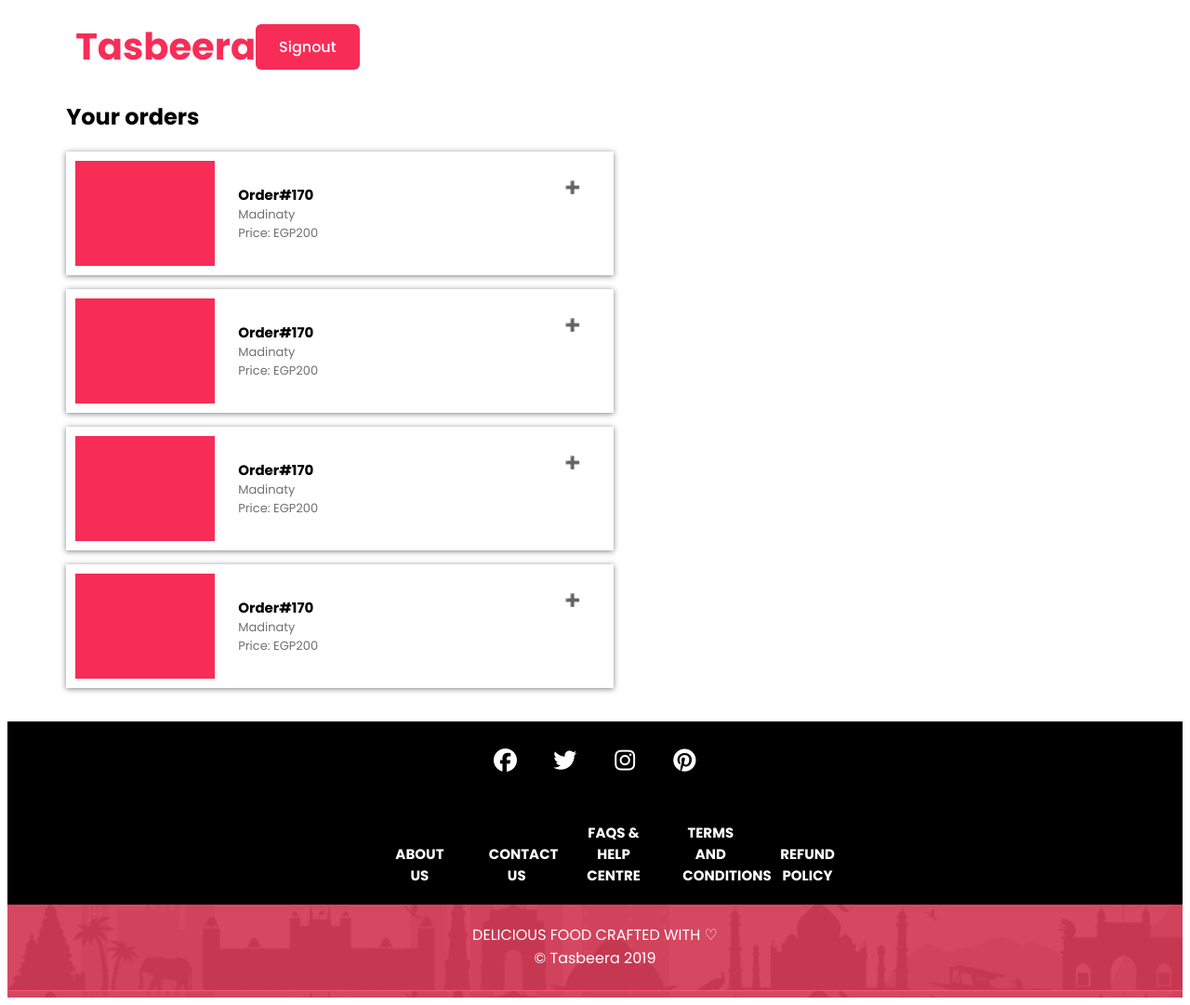
After one commit to iislamm/tasbeera, a PHP site: page /orders.html in a window 1280 px wide. The commit adds this page. Shown: the whole page at 93% size. Run offline with PHP 8.4, Linux system fonts and the light colour scheme; some libraries are stand-ins or nearby versions.

Commit message:
commit_mostafa

```diff
--- a/includes/css/main.css
+++ b/includes/css/main.css
@@ -534,6 +534,89 @@ section:first-child {
     font-size: 18px;
 }
 
+.order-page-title{
+    margin-top: 0;
+}
+
+.order-img{
+
+    background-color: #f72d57;
+
+}
+
+.order-item{
+  box-shadow:0 1px 6px 0 rgba(0,0,0,0.5);
+  display: grid;
+  grid-template-columns: 150px 150px  auto;
+  width: 50%;
+  padding: 10px;
+  grid-row-gap: 10px;
+  margin-bottom: 15px;
+}
+
+
+
+.order-info-li{
+    color: #707070;
+    font-size: 13px;
+    font-weight: normal;
+    width: 10px;
+}
+
+.order-content{
+    padding: 0;
+  background-color: white;
+  max-height: 10;
+  overflow: hidden;
+  transition: max-height 0.2s ease-out;
+  display: none;
+}
+
+.order-content li{
+    font-size: 12px;
+    font-weight: normal;
+    display: block;
+    width: 60px;
+}
+
+.order-content ul{
+    padding: 0;
+}
+
+.collapsible{
+    float: right;
+    margin-right: 20px;
+    margin-top: 20px;
+    background-color: transparent;
+    border: none;
+}
+.collapsible:after {
+    content: '\02795'; /* Unicode character for "plus" sign (+) */
+
+
+  }
+
+  .active:after {
+    content: "\2796"; /* Unicode character for "minus" sign (-) */
+
+  }
+
+
+  table, td, th {
+    border: 1px solid;
+    text-align: center;
+  }
+
+  table {
+    border-collapse: collapse;
+    width: 85%;
+  }
+
+  th, td {
+    padding: 15px;
+    font-weight: normal;
+  }
+
 @media (max-width: 1199px) {
     .side-pane-content {
         width: 33%;
--- a/includes/js/main.js
+++ b/includes/js/main.js
@@ -15,7 +15,19 @@ $(document).ready(function() {
 
 
 
+var coll = document.getElementsByClassName("collapsible");
 
+
+  coll[0].addEventListener("click", function() {
+    this.classList.toggle("active");
+    var content = document.getElementsByClassName("order-content");
+    console.log(content[0]);
+    if (content[0].style.display === "block") {
+      content[0].style.display = "none";
+    } else {
+      content[0].style.display = "block";
+    }
+  });
 
 
 ///////////// Form Validation/////////////////////
--- /dev/null
+++ b/orders.html
@@ -0,0 +1,213 @@
+<!DOCTYPE html>
+<html lang="en">
+
+<head>
+    <meta charset="UTF-8">
+    <meta name="viewport" content="width=device-width, initial-scale=1.0">
+    <title>Tasbeera</title>
+    <link href="https://fonts.googleapis.com/css2?family=Poppins:wght@300;400;500;700&display=swap" rel="stylesheet">
+    <link rel="stylesheet" href="includes/css/main.css">
+    <script src="https://kit.fontawesome.com/78dee55a2e.js" crossorigin="anonymous"></script>
+    <script src="https://code.jquery.com/jquery-3.4.1.min.js"
+        integrity="sha256-CSXorXvZcTkaix6Yvo6HppcZGetbYMGWSFlBw8HfCJo=" crossorigin="anonymous"></script>
+</head>
+
+<body>
+    <div class="container">
+        <header>
+            <nav class="top-bar">
+                <div class="navbar-brand">
+                    <h1>Tasbeera</h1>
+                </div>
+
+                <div class="nav-links">
+                    <a class="nav-link" href="#"><button class="dialog-toggle">Signout</button></a>
+                </div>
+            </nav>
+
+        </header>
+        <h2 class="order-page-title">Your orders</h2>
+
+        <div class="order-item">
+            <div class="order-img">
+            </div>
+
+            <div class="order-info">
+                <ul>
+                    <li>
+                        Order#170
+                    </li>
+                    <li class="order-info-li">
+                        Madinaty
+                    </li>
+                    <li class="order-info-li">
+                        Price:&nbsp;EGP200
+                    </li>
+                </ul>
+            </div>
+            <div> <button type="button" class="collapsible"></button></div>
+            <div class="order-content">
+                <h3 class="card-title">
+                    Items
+                </h3>
+                <ul>
+                    <li>
+                        Big&nbsp;tasty:&nbsp;x2
+                    </li>
+                    <li>
+                        Big&nbsp;mac:&nbsp;x1
+                    </li>
+                    <li>
+                        Chicken&nbsp;macdo:&nbsp;x1
+                    </li>
+                    <li>
+                        Sunday:&nbsp;x4
+                    </li>
+                </ul>
+            </div>
+        </div>
+
+
+        <div class="order-item">
+            <div class="order-img">
+            </div>
+
+            <div class="order-info">
+                <ul>
+                    <li>
+                        Order#170
+                    </li>
+                    <li class="order-info-li">
+                        Madinaty
+                    </li>
+                    <li class="order-info-li">
+                        Price:&nbsp;EGP200
+                    </li>
+                </ul>
+            </div>
+            <div> <button type="button" class="collapsible"></button></div>
+            <div class="order-content">
+                <h3 class="card-title">
+                    Items
+                </h3>
+                <ul>
+                    <li>
+                        Big&nbsp;tasty:&nbsp;x2
+                    </li>
+                    <li>
+                        Big&nbsp;mac:&nbsp;x1
+                    </li>
+                    <li>
+                        Chicken&nbsp;macdo:&nbsp;x1
+                    </li>
+                    <li>
+                        Sunday:&nbsp;x4
+                    </li>
+                </ul>
+            </div>
+        </div>
+
+
+        <div class="order-item">
+            <div class="order-img">
+            </div>
+
+            <div class="order-info">
+                <ul>
+                    <li>
+                        Order#170
+                    </li>
+                    <li class="order-info-li">
+                        Madinaty
+                    </li>
+                    <li class="order-info-li">
+                        Price:&nbsp;EGP200
+                    </li>
+                </ul>
+            </div>
+            <div> <button type="button" class="collapsible"></button></div>
+            <div class="order-content">
+                <h3 class="card-title">
+                    Items
+                </h3>
+                <ul>
+                    <li>
+                        Big&nbsp;tasty:&nbsp;x2
+                    </li>
+                    <li>
+                        Big&nbsp;mac:&nbsp;x1
+                    </li>
+                    <li>
+                        Chicken&nbsp;macdo:&nbsp;x1
+                    </li>
+                    <li>
+                        Sunday:&nbsp;x4
+                    </li>
+                </ul>
+            </div>
+        </div>
+
+
+        <div class="order-item">
+            <div class="order-img">
+            </div>
+
+            <div class="order-info">
+                <ul>
+                    <li>
+                        Order#170
+                    </li>
+                    <li class="order-info-li">
+                        Madinaty
+                    </li>
+                    <li class="order-info-li">
+                        Price:&nbsp;EGP200
+                    </li>
+                </ul>
+            </div>
+            <div> <button type="button" class="collapsible"></button></div>
+            <div class="order-content">
+                <h3 class="card-title">
+                    Items
+                </h3>
+                <ul>
+                    <li>
+                        Big&nbsp;tasty:&nbsp;x2
+                    </li>
+                    <li>
+                        Big&nbsp;mac:&nbsp;x1
+                    </li>
+                    <li>
+                        Chicken&nbsp;macdo:&nbsp;x1
+                    </li>
+                    <li>
+                        Sunday:&nbsp;x4
+                    </li>
+                </ul>
+            </div>
+        </div>
+    </div>
+    <footer>
+        <div class="social-menu">
+            <ul>
+                <li><a href=""><i class="fab fa-facebook"></i></a></li>
+                <li><a href=""><i class="fab fa-twitter"></i></a></li>
+                <li><a href=""><i class="fab fa-instagram"></i></a></li>
+                <li><a href=""><i class="fab fa-pinterest"></i></a></li>
+            </ul>
+            <ol>
+                <li href="#">ABOUT US</li>
+                <li href="#">CONTACT US</li>
+                <li href="#">FAQS & HELP CENTRE</li>
+                <li href="#">TERMS AND CONDITIONS</li>
+                <li href="#">REFUND POLICY</li>
+            </ol>
+        </div>
+        <div class="footer-part2">
+            <p>DELICIOUS FOOD CRAFTED WITH ♡ <br>
+                &copy; Tasbeera 2019
+            </p>
+        </div>
+    </footer>
+    <script src="includes/js/main.js"></script>
+</body>
```
Also changed, not shown: manage_resturants.html (added, +85 -0 lines), manage_user.html (added, +74 -0 lines).
